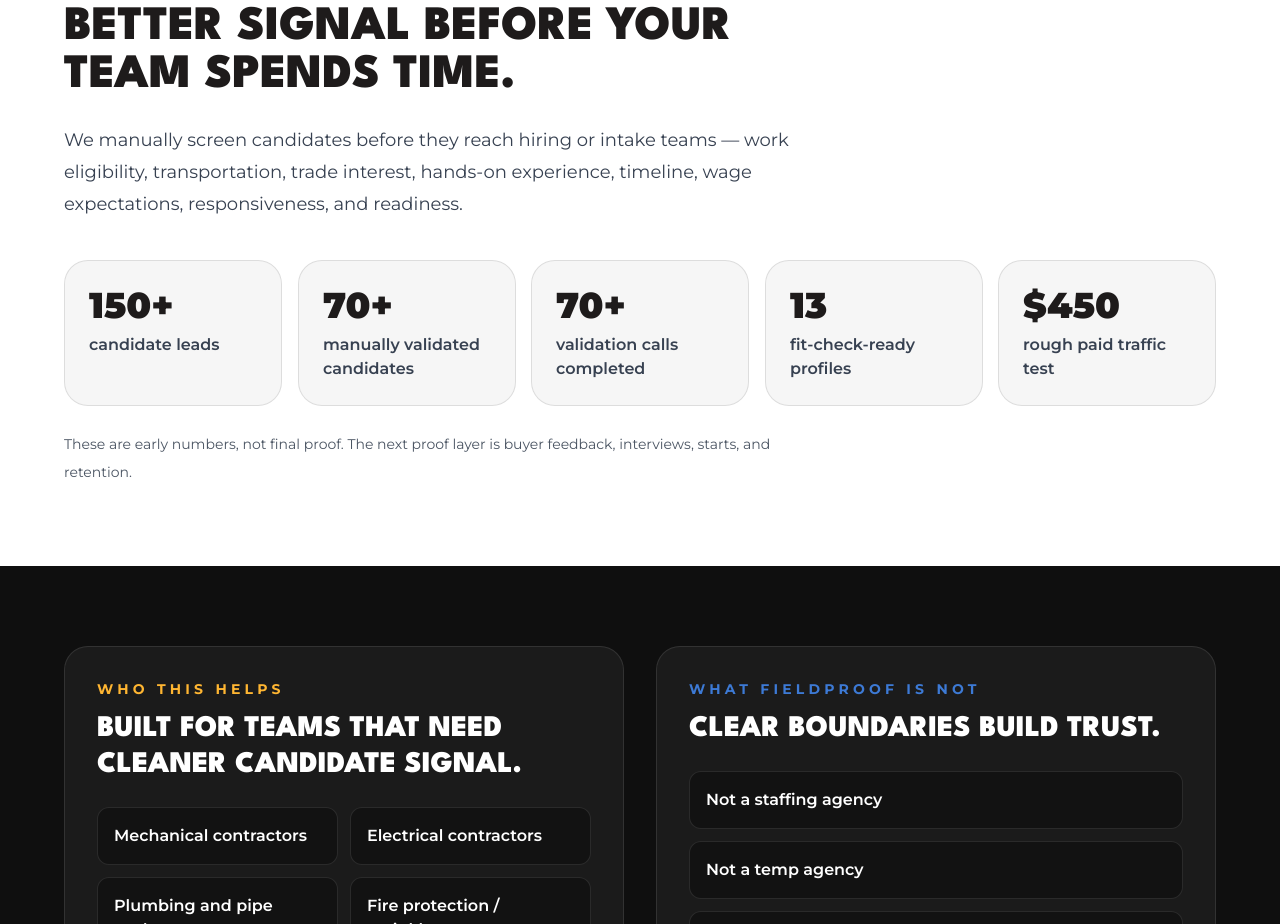
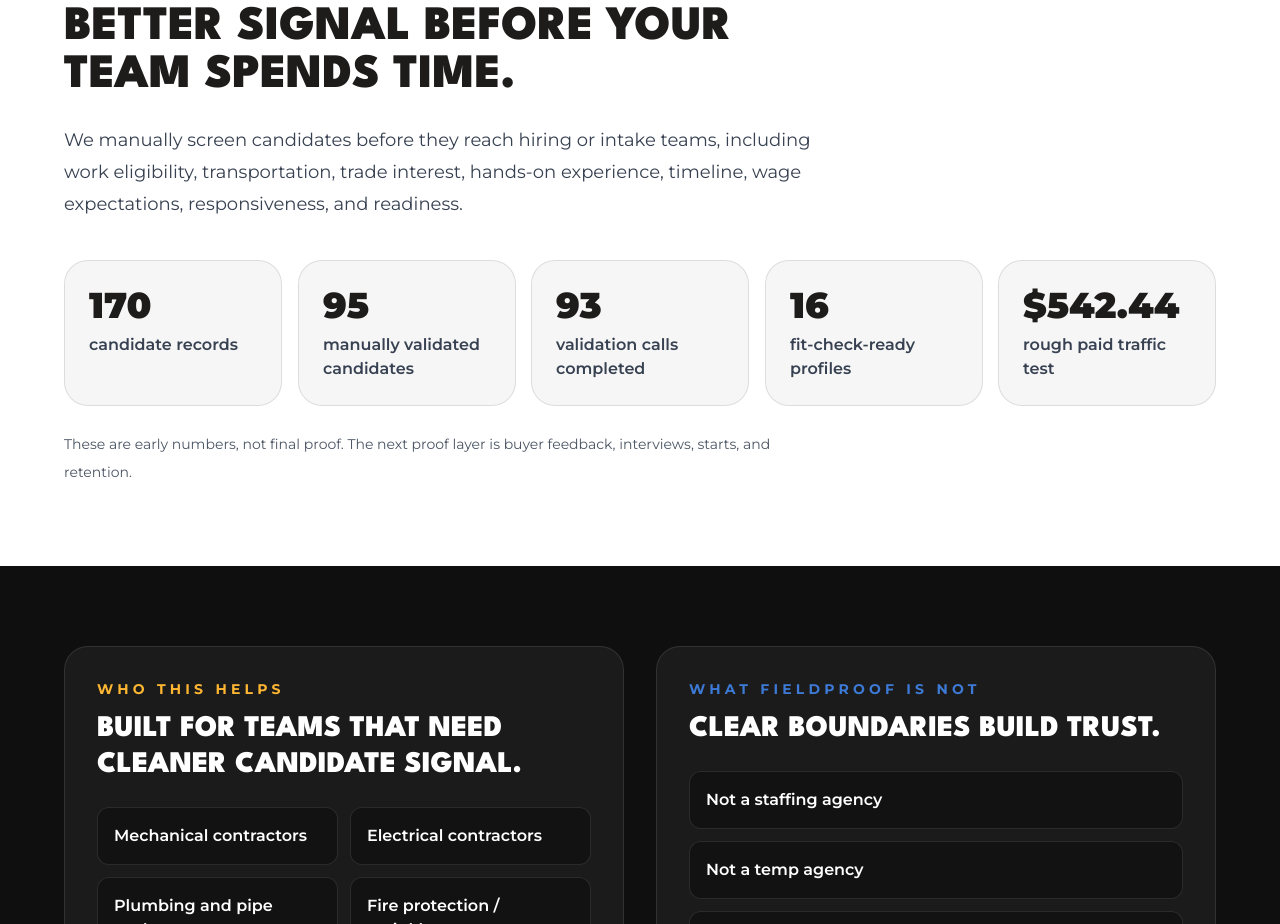
Before and after one commit to champions-of-hope/champions_of_hope, a Next.js app: page / in a window 1280 px wide. Shown: the part 3900-4824 px from the top of the page. Built offline with nearby package versions, Linux system fonts and the light colour scheme.

Commit message:
Update FieldProof proof metrics from latest CSV

```diff
--- a/components/AboutSection.js
+++ b/components/AboutSection.js
@@ -11,11 +11,11 @@
 } from "react-icons/fa";
 
 const proofStats = [
-  { value: "150+", label: "candidate leads" },
-  { value: "70+", label: "manually validated candidates" },
-  { value: "70+", label: "validation calls completed" },
-  { value: "13", label: "fit-check-ready profiles" },
-  { value: "$450", label: "rough paid traffic test" },
+  { value: "170", label: "candidate records" },
+  { value: "95", label: "manually validated candidates" },
+  { value: "93", label: "validation calls completed" },
+  { value: "16", label: "fit-check-ready profiles" },
+  { value: "$542.44", label: "rough paid traffic test" },
 ];
 
 const partnerTypes = [
@@ -180,7 +180,7 @@
               Not staffing. Not raw leads. Better signal before your team spends time.
             </h2>
             <p className="mt-6 text-lg leading-8 text-gray-700">
-              We manually screen candidates before they reach hiring or intake teams — work eligibility, transportation, trade interest, hands-on experience, timeline, wage expectations, responsiveness, and readiness.
+              We manually screen candidates before they reach hiring or intake teams, including work eligibility, transportation, trade interest, hands-on experience, timeline, wage expectations, responsiveness, and readiness.
             </p>
           </div>
 
@@ -278,24 +278,11 @@
                 <p className="relative z-10 text-sm font-bold uppercase tracking-[0.2em] text-gray-400">
                   {item.label}
                 </p>
-
                 <div className="relative mt-5 inline-block">
-                  <span className="pointer-events-none absolute left-1/2 top-1/2 z-0 h-24 w-24 -translate-x-1/2 -translate-y-1/2 scale-50 rounded-full border border-[#FFB632]/50 opacity-0 blur-[0.5px] transition-all duration-500 ease-out group-hover:scale-[1.75] group-hover:opacity-100 group-focus:scale-[1.75] group-focus:opacity-100 group-active:scale-[1.75] group-active:opacity-100" />
-                  <span className="pointer-events-none absolute left-1/2 top-1/2 z-0 h-3 w-3 -translate-x-1/2 -translate-y-1/2 rounded-full bg-white opacity-0 blur-[1px] transition-all duration-300 group-hover:opacity-90 group-focus:opacity-90 group-active:opacity-90" />
-                  <span className="pointer-events-none absolute left-1/2 top-1/2 z-0 h-[2px] w-16 origin-left -translate-y-1/2 scale-x-0 rounded-full bg-[#FFB632] opacity-0 shadow-[0_0_14px_#FFB632] transition-all duration-500 ease-out group-hover:scale-x-100 group-hover:opacity-100 group-focus:scale-x-100 group-focus:opacity-100 group-active:scale-x-100 group-active:opacity-100" />
-                  <span className="pointer-events-none absolute left-1/2 top-1/2 z-0 h-[2px] w-16 origin-left -translate-y-1/2 rotate-45 scale-x-0 rounded-full bg-[#FFB632] opacity-0 shadow-[0_0_14px_#FFB632] transition-all duration-500 ease-out group-hover:scale-x-100 group-hover:opacity-100 group-focus:scale-x-100 group-focus:opacity-100 group-active:scale-x-100 group-active:opacity-100" />
-                  <span className="pointer-events-none absolute left-1/2 top-1/2 z-0 h-[2px] w-16 origin-left -translate-y-1/2 rotate-90 scale-x-0 rounded-full bg-[#FFB632] opacity-0 shadow-[0_0_14px_#FFB632] transition-all duration-500 ease-out group-hover:scale-x-100 group-hover:opacity-100 group-focus:scale-x-100 group-focus:opacity-100 group-active:scale-x-100 group-active:opacity-100" />
-                  <span className="pointer-events-none absolute left-1/2 top-1/2 z-0 h-[2px] w-16 origin-left -translate-y-1/2 rotate-[135deg] scale-x-0 rounded-full bg-[#FFB632] opacity-0 shadow-[0_0_14px_#FFB632] transition-all duration-500 ease-out group-hover:scale-x-100 group-hover:opacity-100 group-focus:scale-x-100 group-focus:opacity-100 group-active:scale-x-100 group-active:opacity-100" />
-                  <span className="pointer-events-none absolute left-1/2 top-1/2 z-0 h-[2px] w-16 origin-left -translate-y-1/2 rotate-180 scale-x-0 rounded-full bg-[#FFB632] opacity-0 shadow-[0_0_14px_#FFB632] transition-all duration-500 ease-out group-hover:scale-x-100 group-hover:opacity-100 group-focus:scale-x-100 group-focus:opacity-100 group-active:scale-x-100 group-active:opacity-100" />
-                  <span className="pointer-events-none absolute left-1/2 top-1/2 z-0 h-[2px] w-16 origin-left -translate-y-1/2 rotate-[225deg] scale-x-0 rounded-full bg-[#FFB632] opacity-0 shadow-[0_0_14px_#FFB632] transition-all duration-500 ease-out group-hover:scale-x-100 group-hover:opacity-100 group-focus:scale-x-100 group-focus:opacity-100 group-active:scale-x-100 group-active:opacity-100" />
-                  <span className="pointer-events-none absolute left-1/2 top-1/2 z-0 h-[2px] w-16 origin-left -translate-y-1/2 rotate-[270deg] scale-x-0 rounded-full bg-[#FFB632] opacity-0 shadow-[0_0_14px_#FFB632] transition-all duration-500 ease-out group-hover:scale-x-100 group-hover:opacity-100 group-focus:scale-x-100 group-focus:opacity-100 group-active:scale-x-100 group-active:opacity-100" />
-                  <span className="pointer-events-none absolute left-1/2 top-1/2 z-0 h-[2px] w-16 origin-left -translate-y-1/2 rotate-[315deg] scale-x-0 rounded-full bg-[#FFB632] opacity-0 shadow-[0_0_14px_#FFB632] transition-all duration-500 ease-out group-hover:scale-x-100 group-hover:opacity-100 group-focus:scale-x-100 group-focus:opacity-100 group-active:scale-x-100 group-active:opacity-100" />
-
                   <p className="relative z-10 select-none text-3xl font-black text-[#FFB632] opacity-15 blur-[7px] transition duration-300 group-hover:opacity-100 group-hover:blur-0 group-focus:opacity-100 group-focus:blur-0 group-active:opacity-100 group-active:blur-0 sm:text-4xl">
                     {item.value}
                   </p>
                 </div>
-
                 <p className="relative z-10 mt-3 text-xs font-semibold uppercase tracking-[0.18em] text-gray-500 group-hover:text-gray-300 group-focus:text-gray-300">
                   Reveal impact
                 </p>
```
